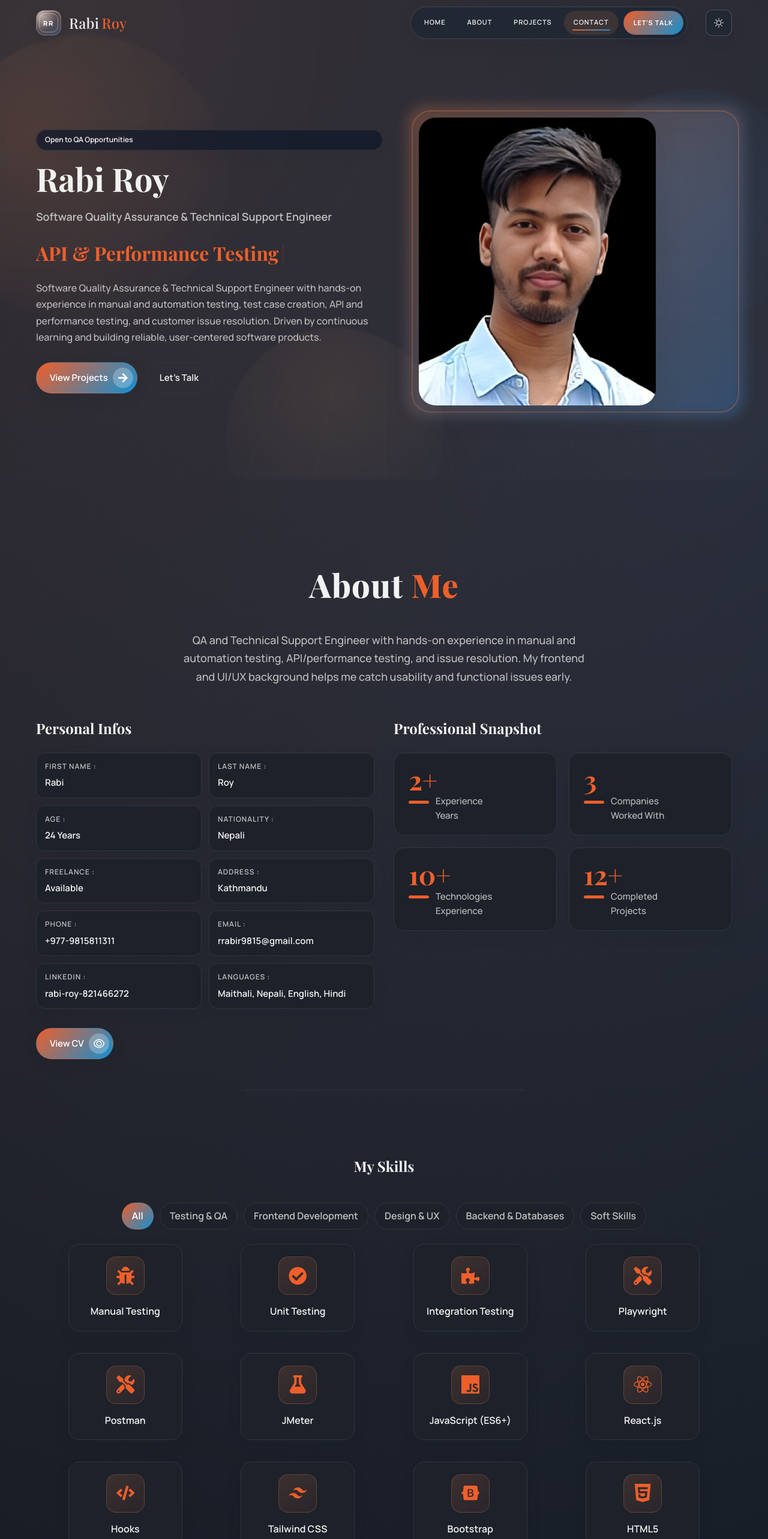
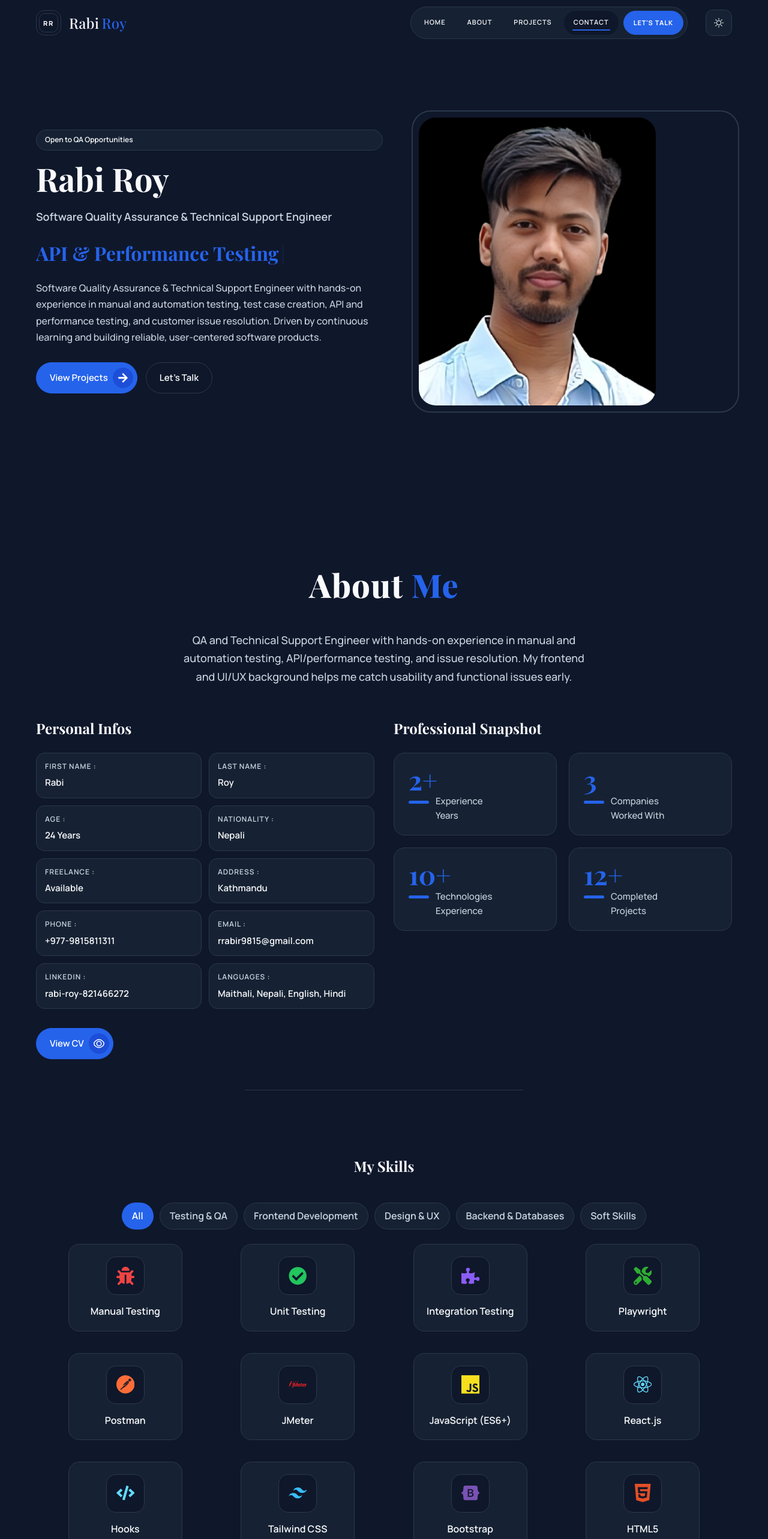
Before and after one commit to rrabir12/my-portfolio, a React (Vite) app: page /About in a window 1280 px wide. Shown: the top 2566 px of the page at 60% size. Built offline with nearby package versions, Linux system fonts and the light colour scheme.

Commit message:
color changes

```diff
--- a/src/App.css
+++ b/src/App.css
@@ -4,18 +4,18 @@
 /* css variables */
 :root {
   /* colors */
-  --first-color: hsl(16, 85%, 55%);
-  --accent-2: hsl(201, 84%, 45%);
-  --title-color: hsl(222, 24%, 18%);
-  --text-color: hsl(220, 12%, 38%);
-  --body-color: hsl(36, 33%, 97%);
-  --container-color: hsl(0, 0%, 100%);
-  --border-color: hsl(220, 14%, 86%);
-  --text-white: #fff;
+  --first-color: #2563eb;
+  --accent-2: #1d4ed8;
+  --title-color: #0f172a;
+  --text-color: #475569;
+  --body-color: #f8fafc;
+  --container-color: #ffffff;
+  --border-color: #d5dde6;
+  --text-white: #ffffff;
 
-  --shadow-sm: 0 8px 24px rgba(15, 23, 42, 0.08);
-  --shadow-md: 0 18px 45px rgba(15, 23, 42, 0.12);
-  --shadow-lg: 0 28px 70px rgba(15, 23, 42, 0.16);
+  --shadow-sm: none;
+  --shadow-md: none;
+  --shadow-lg: none;
 
   /* font and typography */
   --body-font: "Manrope", sans-serif;
@@ -40,11 +40,11 @@
 }
 
 .dark-theme {
-  --title-color: hsl(0, 0%, 95%);
-  --text-color: hsl(0, 0%, 75%);
-  --body-color: hsl(222, 22%, 10%);
-  --container-color: hsl(222, 18%, 14%);
-  --border-color: hsl(220, 14%, 22%);
+  --title-color: #f8fafc;
+  --text-color: #cbd5e1;
+  --body-color: #0f172a;
+  --container-color: #162233;
+  --border-color: #2a384c;
 }
 
 /* Responsive typography */
@@ -89,111 +89,18 @@ textarea {
 }
 
 .ambient_bg {
-  position: fixed;
-  inset: 0;
-  z-index: 0;
-  pointer-events: none;
-  overflow: hidden;
-  perspective: 1400px;
-}
-
-.ambient_orb {
-  position: absolute;
-  border-radius: 50%;
-  filter: blur(2px);
-  opacity: 0.22;
-  transform-origin: center;
-}
-
-.orb_one {
-  width: clamp(260px, 36vw, 520px);
-  height: clamp(260px, 36vw, 520px);
-  left: -8%;
-  top: 10%;
-  background: radial-gradient(
-    circle at 35% 35%,
-    rgba(255, 138, 76, 0.58),
-    rgba(255, 138, 76, 0.06) 68%
-  );
-  animation: orbFloatOne 16s ease-in-out infinite alternate;
-}
-
-.orb_two {
-  width: clamp(220px, 30vw, 430px);
-  height: clamp(220px, 30vw, 430px);
-  right: -6%;
-  top: 18%;
-  background: radial-gradient(
-    circle at 40% 40%,
-    rgba(72, 162, 255, 0.5),
-    rgba(72, 162, 255, 0.07) 70%
-  );
-  animation: orbFloatTwo 18s ease-in-out infinite alternate;
-}
-
-.orb_three {
-  width: clamp(200px, 28vw, 400px);
-  height: clamp(200px, 28vw, 400px);
-  left: 30%;
-  bottom: -14%;
-  background: radial-gradient(
-    circle at 50% 30%,
-    rgba(255, 182, 120, 0.42),
-    rgba(255, 182, 120, 0.05) 72%
-  );
-  animation: orbFloatThree 20s ease-in-out infinite alternate;
-}
-
-.ambient_plane {
-  position: absolute;
-  inset: 10% -25% -45%;
-  background-image:
-    linear-gradient(rgba(72, 162, 255, 0.12) 1px, transparent 1px),
-    linear-gradient(90deg, rgba(255, 138, 76, 0.12) 1px, transparent 1px);
-  background-size: 80px 80px;
-  opacity: 0.2;
-  transform: perspective(1400px) rotateX(68deg) translateY(34%);
-  transform-origin: center;
-  animation: planeSweep 24s linear infinite;
-}
-
-.ambient_noise {
-  position: absolute;
-  inset: -20%;
-  background-image:
-    radial-gradient(circle at 20% 20%, rgba(255, 255, 255, 0.07), transparent 35%),
-    radial-gradient(circle at 80% 70%, rgba(255, 255, 255, 0.05), transparent 32%);
-  opacity: 0.45;
-  mix-blend-mode: soft-light;
-  animation: noiseShift 7s steps(8, end) infinite;
+  display: none;
 }
 
 body {
-  background:
-    radial-gradient(circle at 10% 0%, rgba(255, 200, 150, 0.2), transparent 40%),
-    radial-gradient(circle at 90% 10%, rgba(90, 180, 255, 0.18), transparent 42%),
-    var(--body-color);
+  background: var(--body-color);
   color: var(--text-color);
   line-height: 1.7;
   overflow-x: hidden;
 }
 
 .dark-theme body {
-  background:
-    radial-gradient(circle at 10% 0%, rgba(255, 138, 76, 0.12), transparent 42%),
-    radial-gradient(circle at 90% 10%, rgba(72, 162, 255, 0.12), transparent 44%),
-    var(--body-color);
-}
-
-.dark-theme .ambient_orb {
-  opacity: 0.2;
-}
-
-.dark-theme .ambient_plane {
-  opacity: 0.16;
-  background-image:
-    linear-gradient(rgba(72, 162, 255, 0.16) 1px, transparent 1px),
-    linear-gradient(90deg, rgba(255, 138, 76, 0.14) 1px, transparent 1px);
+  background: var(--body-color);
 }
 
 h1,
@@ -206,7 +113,8 @@ h4 {
 }
 
 ::selection {
-  background: rgba(255, 138, 76, 0.35);
+  background: var(--first-color);
+  color: var(--text-white);
 }
 
 ul {
@@ -274,17 +182,16 @@ img {
   gap: 8px;
   padding: 6px 14px;
   border-radius: 999px;
-  background: rgba(255, 255, 255, 0.8);
+  background: var(--container-color);
   border: 1px solid var(--border-color);
   font-size: var(--tiny-font-size);
   font-weight: var(--weight-600);
   color: var(--title-color);
   box-shadow: var(--shadow-sm);
-  backdrop-filter: blur(8px);
 }
 
 .dark-theme .badge {
-  background: rgba(15, 23, 42, 0.7);
+  background: var(--container-color);
 }
 
 .card {
@@ -307,7 +214,8 @@ img {
   font-weight: var(--weight-600);
   position: relative;
   overflow: hidden;
-  background: linear-gradient(135deg, var(--first-color), var(--accent-2));
+  background: var(--first-color);
+  border-color: var(--first-color);
   box-shadow: var(--shadow-sm);
   cursor: pointer;
   transition: transform 0.2s ease, box-shadow 0.2s ease;
@@ -315,6 +223,7 @@ img {
 
 .button:hover {
   transform: translateY(-2px);
+  background: var(--accent-2);
   box-shadow: var(--shadow-md);
 }
 
@@ -331,7 +240,7 @@ img {
 }
 
 .button_icon {
-  background: rgba(255, 255, 255, 0.25);
+  background: var(--accent-2);
   position: absolute;
   right: 6px;
   top: 50%;
@@ -366,10 +275,9 @@ img {
   align-items: center;
   padding: 24px 26px;
   border-radius: 20px;
-  background:
-    linear-gradient(135deg, rgba(255, 138, 76, 0.12), rgba(72, 162, 255, 0.12)),
-    var(--container-color);
+  background: var(--container-color);
   border: 1px solid var(--border-color);
+  border-top: 3px solid var(--first-color);
   box-shadow: var(--shadow-sm);
 }
 
@@ -447,51 +355,6 @@ img {
   transform: translateY(-1px);
 }
 
-@keyframes orbFloatOne {
-  from {
-    transform: translate3d(0, 0, 0) scale(1) rotate(-5deg);
-  }
-  to {
-    transform: translate3d(6%, -8%, 0) scale(1.08) rotate(6deg);
-  }
-}
-
-@keyframes orbFloatTwo {
-  from {
-    transform: translate3d(0, 0, 0) scale(1) rotate(8deg);
-  }
-  to {
-    transform: translate3d(-7%, 7%, 0) scale(1.06) rotate(-6deg);
-  }
-}
-
-@keyframes orbFloatThree {
-  from {
-    transform: translate3d(0, 0, 0) scale(1) rotate(-4deg);
-  }
-  to {
-    transform: translate3d(-6%, -6%, 0) scale(1.05) rotate(7deg);
-  }
-}
-
-@keyframes planeSweep {
-  from {
-    transform: perspective(1400px) rotateX(68deg) translateY(34%) translateX(0);
-  }
-  to {
-    transform: perspective(1400px) rotateX(68deg) translateY(34%) translateX(-80px);
-  }
-}
-
-@keyframes noiseShift {
-  from {
-    transform: translate3d(0, 0, 0);
-  }
-  to {
-    transform: translate3d(-3%, -2%, 0);
-  }
-}
-
 @media screen and (max-width: 900px) {
   .footer_panel {
     grid-template-columns: 1fr;
@@ -505,15 +368,6 @@ img {
 }
 
 @media screen and (max-width: 768px) {
-  .ambient_plane {
-    inset: 18% -40% -55%;
-    opacity: 0.12;
-  }
-
-  .ambient_noise {
-    opacity: 0.28;
-  }
-
   .site_footer {
     margin-top: 24px;
     padding: 20px 0 26px;
@@ -529,21 +383,3 @@ img {
     text-align: center;
   }
 }
-
-@media screen and (max-width: 480px) {
-  .ambient_orb {
-    opacity: 0.14;
-  }
-
-  .ambient_plane {
-    display: none;
-  }
-}
-
-@media (prefers-reduced-motion: reduce) {
-  .ambient_orb,
-  .ambient_plane,
-  .ambient_noise {
-    animation: none !important;
-  }
-}
--- a/src/App.jsx
+++ b/src/App.jsx
@@ -23,14 +23,6 @@ function App() {
   return (
     <BrowserRouter>
       <div className="app_scene">
-        <div className="ambient_bg" aria-hidden="true">
-          <span className="ambient_orb orb_one" />
-          <span className="ambient_orb orb_two" />
-          <span className="ambient_orb orb_three" />
-          <span className="ambient_plane" />
-          <span className="ambient_noise" />
-        </div>
-
         <div className="app_content">
           <Navbar />
           <Home />
--- a/src/components/ScrollToTopButton.css
+++ b/src/components/ScrollToTopButton.css
@@ -2,7 +2,7 @@
   position: fixed;
   bottom: 28px;
   right: 28px;
-  background: linear-gradient(135deg, var(--first-color), var(--accent-2));
+  background: var(--first-color);
   color: var(--text-white);
   border: none;
   padding: 12px 14px;
--- a/src/components/Skills.jsx
+++ b/src/components/Skills.jsx
@@ -3,10 +3,12 @@ import { skills } from "../data";
 import { motion, AnimatePresence } from "framer-motion";
 import { smoothEase, smoothExit, sectionViewport } from "../utils/motion";
 import {
+  SiApachejmeter,
   SiFigma,
   SiHtml5,
   SiJavascript,
   SiCss3,
+  SiPostman,
   SiReact,
   SiTailwindcss,
   SiBootstrap,
@@ -19,7 +21,6 @@ import {
   FaBug,
   FaCheckCircle,
   FaPuzzlePiece,
-  FaFlask,
   FaTools,
   FaMobileAlt,
   FaUniversalAccess,
@@ -37,8 +38,8 @@ function Skills() {
     "Unit Testing": FaCheckCircle,
     "Integration Testing": FaPuzzlePiece,
     Playwright: FaTools,
-    Postman: FaTools,
-    JMeter: FaFlask,
+    Postman: SiPostman,
+    JMeter: SiApachejmeter,
     "JavaScript (ES6+)": SiJavascript,
     Hooks: FaCode,
     Bootstrap: SiBootstrap,
@@ -60,6 +61,35 @@ function Skills() {
     "Tailwind CSS": SiTailwindcss,
     PHP: SiPhp,
     MySQL: SiMysql,
+  };
+  const skillIconColors = {
+    "Manual Testing": "logo_manual_testing",
+    "Unit Testing": "logo_unit_testing",
+    "Integration Testing": "logo_integration_testing",
+    Playwright: "logo_playwright",
+    Postman: "logo_postman",
+    JMeter: "logo_jmeter",
+    "JavaScript (ES6+)": "logo_javascript",
+    Hooks: "logo_hooks",
+    Bootstrap: "logo_bootstrap",
+    "Responsive Design": "logo_responsive",
+    "Usability Testing": "logo_usability",
+    Firebase: "logo_firebase",
+    "User Research": "logo_softskill",
+    "Critical Thinking": "logo_softskill",
+    "Problem-Solving": "logo_softskill",
+    Adaptability: "logo_softskill",
+    "Team Collaboration": "logo_softskill",
+    "Project Management": "logo_softskill",
+    "Time Management": "logo_softskill",
+    "Communication & Presentation": "logo_softskill",
+    Figma: "logo_figma",
+    HTML5: "logo_html",
+    CSS3: "logo_css",
+    "React.js": "logo_react",
+    "Tailwind CSS": "logo_tailwind",
+    PHP: "logo_php",
+    MySQL: "logo_mysql",
   };
 
   // Categories generated from skills data
@@ -116,8 +146,9 @@ function Skills() {
       <motion.h2
         className="section_subtitle subtitle_center"
         initial={{ opacity: 0, y: -20 }}
-        animate={{ opacity: 1, y: 0 }}
+        whileInView={{ opacity: 1, y: 0 }}
         transition={{ duration: 0.85, ease: smoothEase }}
+        viewport={sectionViewport}
       >
         My Skills
       </motion.h2>
@@ -143,11 +174,13 @@ function Skills() {
         className="skills_container container grid"
         variants={containerVariants}
         initial="hidden"
-        animate="visible"
+        whileInView="visible"
+        viewport={sectionViewport}
       >
         <AnimatePresence mode="popLayout" initial={false}>
           {filteredSkills.map(({ title }, index) => {
             const SkillIcon = skillIcons[title] || FaCode;
+            const logoColorClass = skillIconColors[title] || "";
 
             return (
               <motion.div
@@ -163,7 +196,7 @@ function Skills() {
                 aria-label={title}
               >
                 <div className="skill_logo_wrap" aria-hidden="true">
-                  <SkillIcon className="skill_logo" />
+                  <SkillIcon className={`skill_logo ${logoColorClass}`} />
                 </div>
                 <h3 className="skills_title">{title}</h3>
               </motion.div>
--- a/src/components/navbar.css
+++ b/src/components/navbar.css
@@ -17,22 +17,17 @@
   position: absolute;
   inset: auto 0 0 0;
   height: 1px;
-  background: linear-gradient(
-    90deg,
-    transparent,
-    rgba(15, 23, 42, 0.2),
-    transparent
-  );
+  background: var(--border-color);
   opacity: 0;
   pointer-events: none;
   transition: opacity 0.28s ease;
 }
 
 .site_nav.is_scrolled {
-  background: rgba(255, 255, 255, 0.95);
-  backdrop-filter: blur(12px);
-  box-shadow: 0 10px 28px rgba(15, 23, 42, 0.08);
-  border-bottom-color: rgba(15, 23, 42, 0.12);
+  background: var(--container-color);
+  backdrop-filter: none;
+  box-shadow: var(--shadow-sm);
+  border-bottom-color: var(--border-color);
 }
 
 .site_nav.is_scrolled::after {
@@ -45,8 +40,8 @@
 }
 
 .dark-theme .site_nav.is_scrolled {
-  background: rgba(18, 22, 30, 0.94);
-  border-bottom-color: rgba(255, 255, 255, 0.12);
+  background: var(--container-color);
+  border-bottom-color: var(--border-color);
 }
 
 .nav_inner {
@@ -74,28 +69,14 @@
   isolation: isolate;
   display: grid;
   place-items: center;
-  background: linear-gradient(
-    145deg,
-    rgba(255, 138, 76, 0.3),
-    rgba(72, 162, 255, 0.22)
-  );
-  border: 1px solid rgba(15, 23, 42, 0.14);
-  box-shadow:
-    inset 0 1px 0 rgba(255, 255, 255, 0.5),
-    0 6px 18px rgba(15, 23, 42, 0.12);
+  background: var(--body-color);
+  border: 1px solid var(--border-color);
+  box-shadow: var(--shadow-sm);
   transition: transform 0.22s ease, box-shadow 0.22s ease;
 }
 
 .nav_logo_mark::before {
-  content: "";
-  position: absolute;
-  inset: 0;
-  background: radial-gradient(
-    circle at 20% 20%,
-    rgba(255, 255, 255, 0.55),
-    transparent 55%
-  );
-  z-index: -1;
+  display: none;
 }
 
 .nav_logo_mark::after {
@@ -103,7 +84,7 @@
   position: absolute;
   inset: 4px;
   border-radius: 10px;
-  border: 1px solid rgba(255, 255, 255, 0.35);
+  border: 1px solid var(--border-color);
   pointer-events: none;
 }
 
@@ -118,7 +99,7 @@
 }
 
 .dark-theme .nav_logo_mark {
-  border-color: rgba(255, 255, 255, 0.22);
+  border-color: var(--border-color);
 }
 
 .dark-theme .nav_logo_initials {
@@ -141,9 +122,7 @@
 
 .nav_logo:hover .nav_logo_mark {
   transform: rotate(-2deg) translateY(-1px);
-  box-shadow:
-    inset 0 1px 0 rgba(255, 255, 255, 0.58),
-    0 10px 22px rgba(15, 23, 42, 0.16);
+  box-shadow: var(--shadow-md);
 }
 
 .nav_logo_text span {
@@ -157,14 +136,14 @@
   gap: 4px;
   padding: 6px;
   border-radius: 999px;
-  background: rgba(255, 255, 255, 0.8);
-  border: 1px solid rgba(15, 23, 42, 0.1);
+  background: var(--container-color);
+  border: 1px solid var(--border-color);
   box-shadow: var(--shadow-sm);
 }
 
 .dark-theme .nav_links {
-  background: rgba(32, 40, 52, 0.82);
-  border-color: rgba(255, 255, 255, 0.12);
+  background: var(--container-color);
+  border-color: var(--border-color);
 }
 
 .nav_link {
@@ -187,7 +166,7 @@
   bottom: 7px;
   height: 2px;
   border-radius: 999px;
-  background: linear-gradient(135deg, var(--first-color), var(--accent-2));
+  background: var(--first-color);
   transform: scaleX(0);
   transform-origin: center;
   transition: transform 0.24s ease;
@@ -195,11 +174,11 @@
 
 .nav_link:hover {
   transform: translateY(-1px);
-  background: rgba(255, 138, 76, 0.08);
+  background: var(--body-color);
 }
 
 .dark-theme .nav_link:hover {
-  background: rgba(255, 138, 76, 0.18);
+  background: var(--body-color);
 }
 
 .nav_link:hover::after,
@@ -208,28 +187,29 @@
 }
 
 .nav_link.is-active {
-  background: rgba(255, 138, 76, 0.12);
+  background: var(--body-color);
 }
 
 .nav_cta {
   margin-left: 4px;
   padding: 10px 16px;
   border-radius: 999px;
-  background: linear-gradient(135deg, var(--first-color), var(--accent-2));
+  background: var(--first-color);
   color: var(--text-white);
   font-weight: var(--weight-700);
   font-size: 11px;
   text-transform: uppercase;
   letter-spacing: 0.08em;
-  border: 1px solid rgba(15, 23, 42, 0.12);
-  box-shadow: 0 8px 20px rgba(15, 23, 42, 0.18);
+  border: 1px solid var(--first-color);
+  box-shadow: var(--shadow-sm);
   transition: transform 0.22s ease, box-shadow 0.22s ease, filter 0.22s ease;
 }
 
 .nav_cta:hover {
   transform: translateY(-1px);
-  box-shadow: 0 12px 26px rgba(15, 23, 42, 0.22);
-  filter: saturate(1.05);
+  background: var(--accent-2);
+  box-shadow: var(--shadow-md);
+  filter: none;
 }
 
 .nav_actions {
@@ -243,8 +223,8 @@
   width: 44px;
   height: 44px;
   border-radius: 12px;
-  border: 1px solid rgba(15, 23, 42, 0.12);
-  background: rgba(255, 255, 255, 0.92);
+  border: 1px solid var(--border-color);
+  background: var(--container-color);
   color: var(--title-color);
   display: grid;
   place-items: center;
@@ -255,13 +235,13 @@
 
 .nav_theme_toggler:hover {
   transform: translateY(-1px);
-  border-color: rgba(255, 138, 76, 0.5);
+  border-color: var(--first-color);
   box-shadow: var(--shadow-md);
 }
 
 .dark-theme .nav_theme_toggler {
-  background: rgba(32, 40, 52, 0.88);
-  border-color: rgba(255, 255, 255, 0.2);
+  background: var(--container-color);
+  border-color: var(--border-color);
 }
 
 .nav_toggle {
@@ -269,7 +249,7 @@
   width: 44px;
   height: 44px;
   border-radius: 12px;
-  border: 1px solid rgba(15, 23, 42, 0.12);
+  border: 1px solid var(--border-color);
   background: var(--container-color);
   align-items: center;
   justify-content: center;
@@ -289,7 +269,7 @@
 
 .nav_toggle:hover {
   transform: translateY(-1px);
-  border-color: rgba(255, 138, 76, 0.5);
+  border-color: var(--first-color);
   box-shadow: var(--shadow-sm);
 }
 
@@ -309,10 +289,8 @@
   position: fixed;
   inset: 0;
   z-index: 1200;
-  background:
-    radial-gradient(circle at 85% 20%, rgba(255, 138, 76, 0.16), transparent 40%),
-    rgba(15, 23, 42, 0.58);
-  backdrop-filter: blur(4px);
+  background: #0f172a;
+  backdrop-filter: none;
   opacity: 0;
   pointer-events: none;
   transition: opacity 0.28s ease;
@@ -329,15 +307,13 @@
   right: 10px;
   bottom: 10px;
   width: min(320px, 84%);
-  background:
-    linear-gradient(160deg, rgba(255, 138, 76, 0.08), rgba(72, 162, 255, 0.07)),
-    var(--body-color);
+  background: var(--body-color);
   border: 1px solid var(--border-color);
   border-radius: 18px;
   padding: 22px;
   box-shadow: var(--shadow-lg);
   transform: translate3d(112%, 0, 0);
-  opacity: 0.96;
+  opacity: 1;
   transition:
     transform 0.4s cubic-bezier(0.22, 1, 0.36, 1),
     opacity 0.24s ease;
@@ -350,13 +326,8 @@
   position: absolute;
   inset: 0 0 auto 0;
   height: 1px;
-  background: linear-gradient(
-    90deg,
-    transparent,
-    rgba(255, 138, 76, 0.55),
-    transparent
-  );
-  opacity: 0.7;
+  background: var(--border-color);
+  opacity: 1;
 }
 
 .mobile_menu.is-open .mobile_panel {
@@ -372,7 +343,7 @@
   color: var(--title-color);
   margin-bottom: 16px;
   padding-bottom: 14px;
-  border-bottom: 1px solid rgba(15, 23, 42, 0.08);
+  border-bottom: 1px solid var(--border-color);
 }
 
 .mobile_close {
@@ -387,7 +358,7 @@
 
 .mobile_close:hover {
   transform: translateY(-1px);
-  border-color: rgba(255, 138, 76, 0.55);
+  border-color: var(--first-color);
 }
 
 .mobile_links {
@@ -400,7 +371,7 @@
   padding: 12px 14px;
   border-radius: 12px;
   color: var(--title-color);
-  background: rgba(255, 255, 255, 0.75);
+  background: var(--container-color);
   border: 1px solid var(--border-color);
   font-weight: var(--weight-600);
   transition: transform 0.24s ease, box-shadow 0.24s ease, border-color 0.24s ease;
@@ -411,19 +382,19 @@
 .mobile_link:hover {
   transform: translateX(-2px);
   box-shadow: var(--shadow-sm);
-  border-color: rgba(255, 138, 76, 0.45);
+  border-color: var(--first-color);
 }
 
 .mobile_link.is-active {
-  border-color: rgba(255, 138, 76, 0.7);
-  background: rgba(255, 138, 76, 0.1);
+  border-color: var(--first-color);
+  background: var(--body-color);
 }
 
 .mobile_cta {
   margin-top: 10px;
   padding: 12px 14px;
   border-radius: 12px;
-  background: linear-gradient(135deg, var(--first-color), var(--accent-2));
+  background: var(--first-color);
   color: var(--text-white);
   font-weight: var(--weight-700);
   text-align: center;
@@ -470,11 +441,11 @@
 }
 
 .dark-theme .mobile_header {
-  border-bottom-color: rgba(255, 255, 255, 0.12);
+  border-bottom-color: var(--border-color);
 }
 
 .dark-theme .mobile_link {
-  background: rgba(32, 40, 52, 0.78);
+  background: var(--container-color);
 }
 
 @media screen and (max-width: 1024px) {
--- a/src/pages/about/about.css
+++ b/src/pages/about/about.css
@@ -125,7 +125,7 @@
 }
 
 .skills_filter.is-active {
-  background: linear-gradient(135deg, var(--first-color), var(--accent-2));
+  background: var(--first-color);
   color: var(--text-white);
   border-color: transparent;
 }
@@ -162,17 +162,90 @@
   display: grid;
   place-items: center;
   border-radius: 16px;
-  background: linear-gradient(
-    145deg,
-    rgba(255, 138, 76, 0.14),
-    rgba(255, 138, 76, 0.05)
-  );
-  border: 1px solid rgba(255, 138, 76, 0.24);
+  background: var(--body-color);
+  border: 1px solid var(--border-color);
 }
 
 .skill_logo {
   font-size: 1.9rem;
   color: var(--first-color);
+}
+
+.logo_manual_testing {
+  color: #ef4444;
+}
+
+.logo_unit_testing {
+  color: #22c55e;
+}
+
+.logo_integration_testing {
+  color: #8b5cf6;
+}
+
+.logo_playwright {
+  color: #2ead33;
+}
+
+.logo_postman {
+  color: #ff6c37;
+}
+
+.logo_jmeter {
+  color: #d22128;
+}
+
+.logo_javascript {
+  color: #f7df1e;
+}
+
+.logo_hooks,
+.logo_react {
+  color: #61dafb;
+}
+
+.logo_bootstrap {
+  color: #7952b3;
+}
+
+.logo_responsive {
+  color: #38bdf8;
+}
+
+.logo_usability {
+  color: #14b8a6;
+}
+
+.logo_firebase {
+  color: #ffca28;
+}
+
+.logo_figma {
+  color: #f24e1e;
+}
+
+.logo_html {
+  color: #e34f26;
+}
+
+.logo_css {
+  color: #1572b6;
+}
+
+.logo_tailwind {
+  color: #38bdf8;
+}
+
+.logo_php {
+  color: #777bb4;
+}
+
+.logo_mysql {
+  color: #4479a1;
+}
+
+.logo_softskill {
+  color: #f59e0b;
 }
 
 .skills_title {
@@ -204,7 +277,7 @@
   position: absolute;
   left: 0;
   top: 0;
-  background: linear-gradient(135deg, var(--first-color), var(--accent-2));
+  background: var(--first-color);
   color: var(--text-white);
   width: 40px;
   height: 40px;
@@ -220,7 +293,7 @@
 }
 
 .resume_date {
-  background-color: rgba(255, 138, 76, 0.12);
+  background-color: var(--body-color);
   padding: 3px 12px;
   border-radius: 20px;
   font-size: var(--tiny-font-size);
--- a/src/pages/contact/contact.css
+++ b/src/pages/contact/contact.css
@@ -75,7 +75,7 @@
 }
 
 .contact_social_link:hover {
-  background: linear-gradient(135deg, var(--first-color), var(--accent-2));
+  background: var(--first-color);
   color: var(--text-white);
   border-color: transparent;
 }
--- a/src/pages/home/home.css
+++ b/src/pages/home/home.css
@@ -89,17 +89,7 @@
 }
 
 .home_photo_wrap::before {
-  content: "";
-  position: absolute;
-  inset: -20px;
-  border-radius: 32px;
-  background: linear-gradient(
-    135deg,
-    rgba(255, 138, 76, 0.25),
-    rgba(72, 162, 255, 0.25)
-  );
-  filter: blur(10px);
-  z-index: 0;
+  display: none;
 }
 
 .home_img {
@@ -116,7 +106,7 @@
   position: absolute;
   inset: -12px;
   border-radius: 32px;
-  border: 2px solid rgba(255, 138, 76, 0.25);
+  border: 2px solid var(--border-color);
   z-index: 0;
 }
 
```
Also changed, not shown: src/pages/portfolio/portfolio.css (+3 -7 lines).
